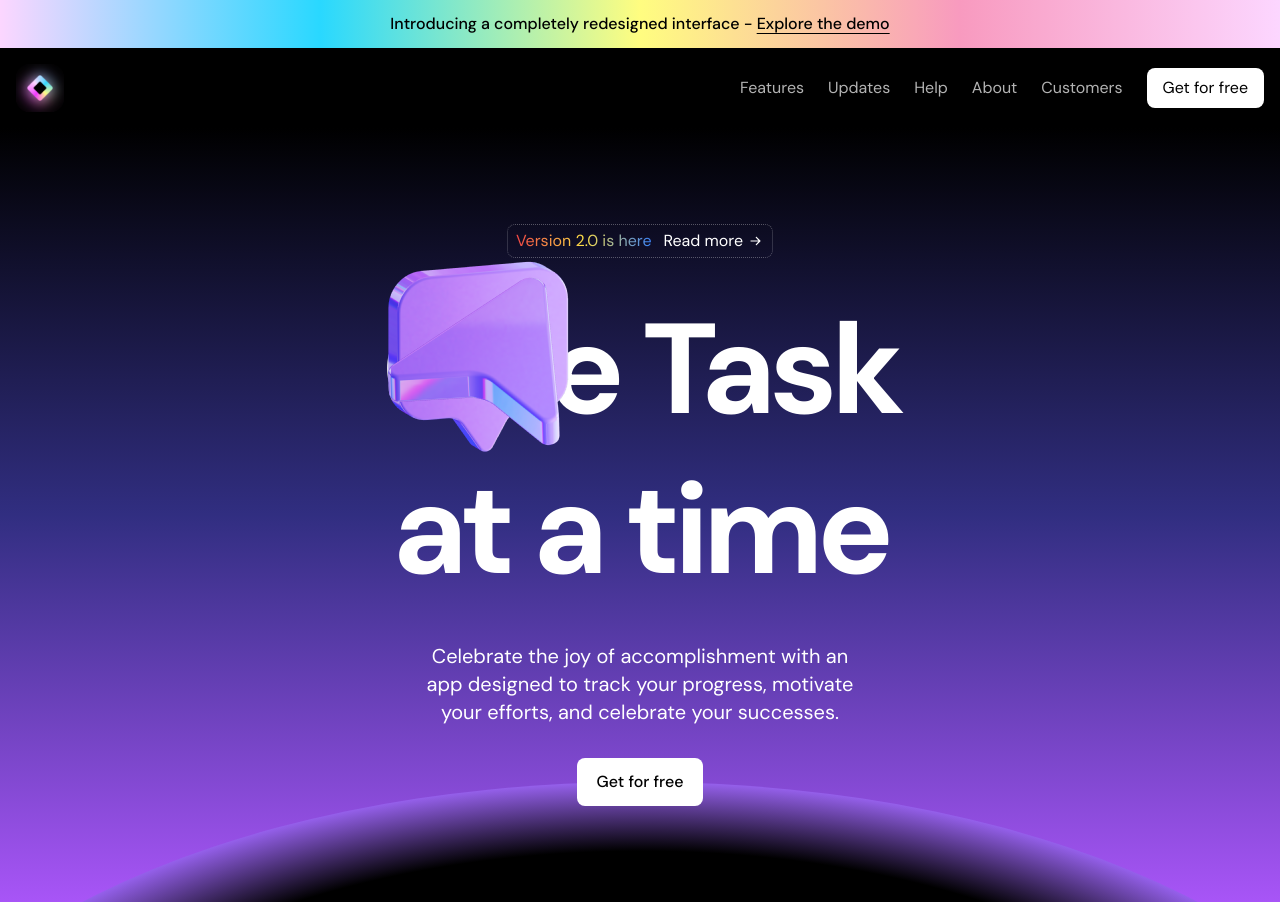
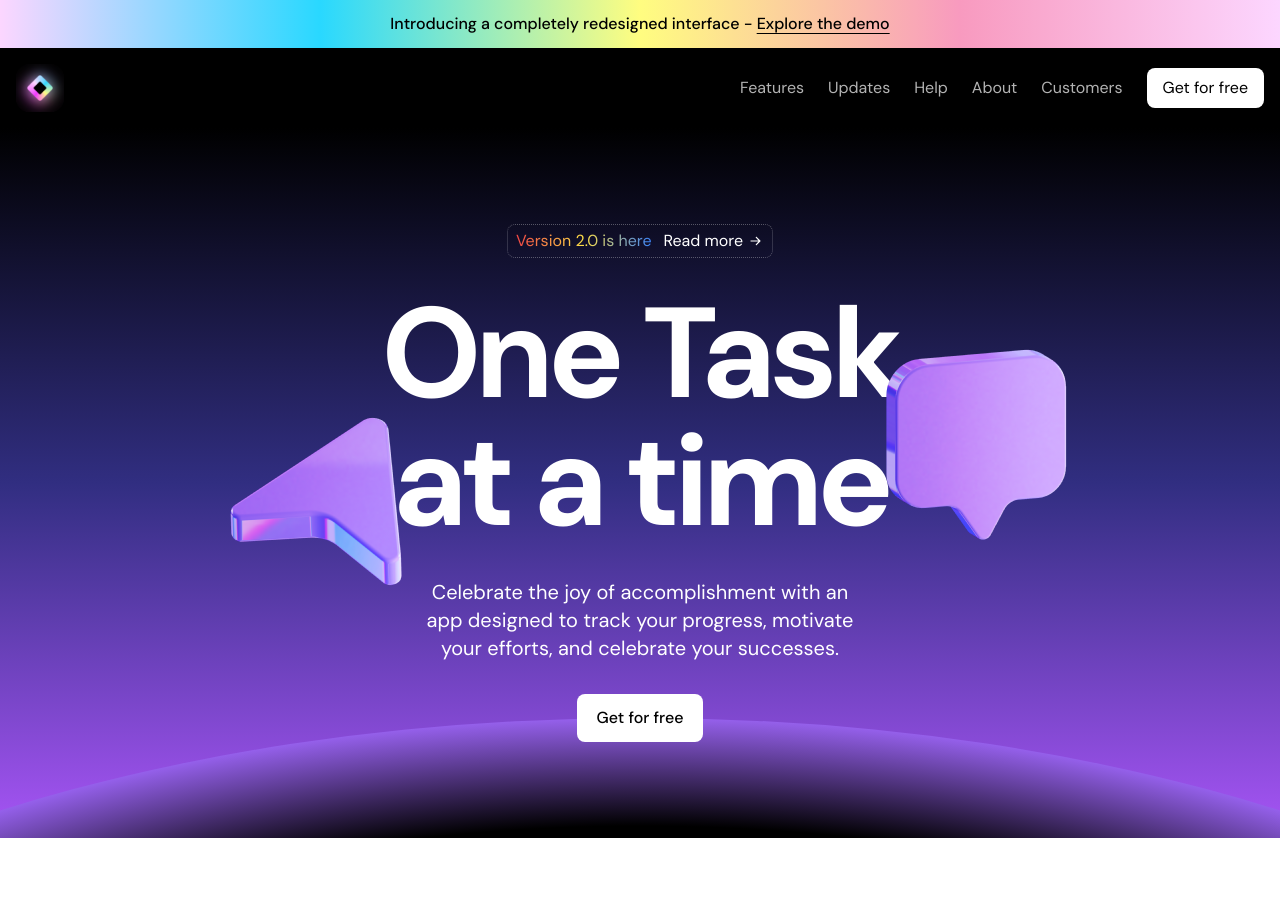
Before and after one commit to JustMikk/SAAS-Website-Landing, a Next.js app: page / in a window 1280 px wide. After the commit the page ends 838 px from the top, so only its background shows below. Built offline with nearby package versions, Linux system fonts and the light colour scheme.

Commit message:
Update Hero component styling

```diff
--- a/src/components/Hero.tsx
+++ b/src/components/Hero.tsx
@@ -7,7 +7,7 @@ import Image from "next/image";
 export const Hero = () => {
   return (
     <div className="relative overflow-clip bg-gradient-to-b from-black via-indigo-900 to-purple-500 text-white py-[72px] sm:py-24">
-      <div className="absolute h-[375px] w-[750px] sm:h-[768px] sm:w-[1536px] rounded-[100%] bg-black left-1/2 -translate-x-1/2 border-[#B48CDE] bg-[radial-gradient(closest-side,#000_82%,#9560EB_)] top-[calc(100%-96px)] sm:top-[calc(100%-120px)]"></div>
+      <div className="absolute h-[375px] w-[750px] sm:h-[768px] sm:w-[1536px] lg:w-[2400px] lg:h-[1200px] rounded-[100%] bg-black left-1/2 -translate-x-1/2 border-[#B48CDE] bg-[radial-gradient(closest-side,#000_82%,#9560EB_)] top-[calc(100%-96px)] sm:top-[calc(100%-120px)]"></div>
       <div className="container relative">
         <div className="flex items-center justify-center">
           <Link
@@ -23,9 +23,9 @@ export const Hero = () => {
             </span>
           </Link>
         </div>
-        <div className="flex justify-center">
+        <div className="flex justify-center  mt-8">
           <div className="inline-flex relative">
-            <h1 className="text-[min(10vw,128px)] mt-8 font-bold tracking-tighter leading-tight inline-flex text-center">
+            <h1 className="text-6xl sm:text-9xl font-bold tracking-tighter leading-tight inline-flex text-center">
               One Task <br />
               at a time
             </h1>
@@ -34,14 +34,14 @@ export const Hero = () => {
               alt=""
               height={200}
               width={200}
-              className="absolute"
+              className="absolute left-[498px] top-[56px]"
             />
             <Image
               src={cursorImage}
               alt=""
               height={200}
               width={200}
-              className="absolute"
+              className="absolute right-[476px] top-[108px]"
             />
           </div>
         </div>
```
